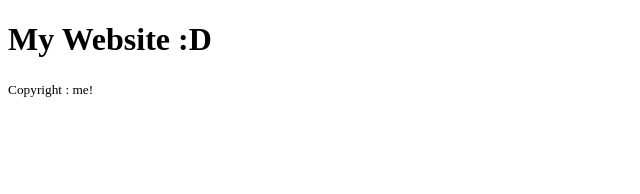
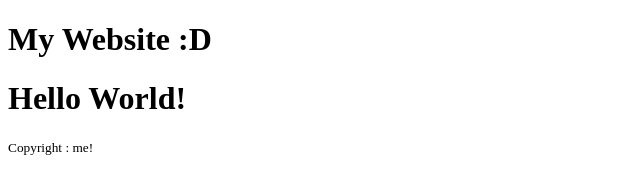
Before and after one commit to rh0ti/319-git-test, a plain HTML site: page index.html in a window 1280 px wide. Shown: the whole page, without its empty margins (0-640 px from the left). Drawn offline with Linux system fonts and the light colour scheme.

Commit message:
add header Hello World

```diff
--- a/index.html
+++ b/index.html
@@ -9,6 +9,10 @@
 <body>
     <h1>My Website :D</h1>
 
+    <header>
+        <h1>Hello World!</h1>
+    </header>
+
     <footer>
         <small>Copyright : me!</small>
     </footer>
```
